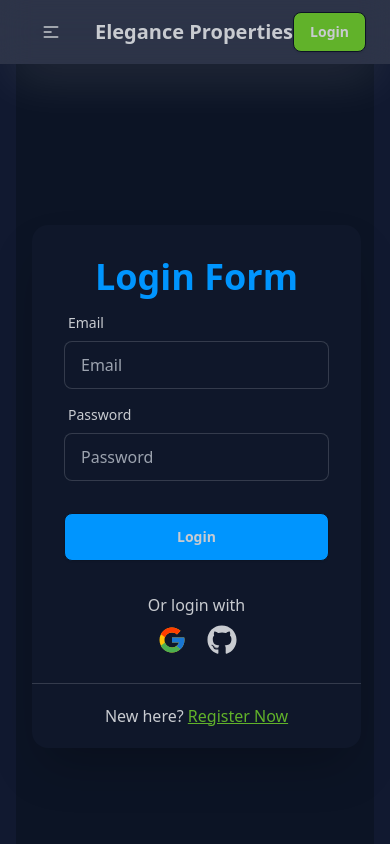
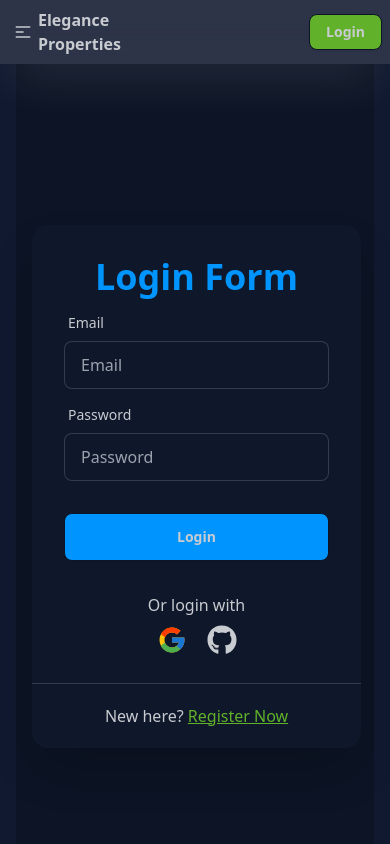
Before and after one commit to rjspyk5/elegance-properties, a React (Vite) app: page /login in a window 390 px wide. Shown: the top 844 px of the page. Built offline with nearby package versions, Linux system fonts and the light colour scheme; no server answers.

Commit message:
make navbar fully responsive and active route focus color change

```diff
--- a/src/Componets/Estates/EstateDetails/EstateDetails.jsx
+++ b/src/Componets/Estates/EstateDetails/EstateDetails.jsx
@@ -34,8 +34,9 @@ export const EstateDetails = () => {
           Description:{" "}
           <span className="font-normal ">{estate.description}</span>
         </p>
-        <div className="flex gap-2 items-center flex-grow">
-          <p className="font-bold ">Facilites:</p>
+        <div className="flex gap-2  flex-grow">
+          <p className="font-bold text-lg ">Facilites:</p>
+
           <div className="flex flex-wrap gap-2">
             {estate.facilities.map((el, index) => (
               <span
@@ -48,7 +49,7 @@ export const EstateDetails = () => {
             ))}
           </div>
         </div>
-        <p className="space-x-2 my-2 font-bold">
+        <p className="space-x-2 my-2 font-bold text-lg">
           Area : <span className="font-normal">{estate.area}</span>
         </p>
         <p className="font-bold text-2xl">Price : {estate.price}</p>
--- a/src/Pages/Login.jsx
+++ b/src/Pages/Login.jsx
@@ -9,7 +9,7 @@ import Swal from "sweetalert2";
 import { Helmet } from "react-helmet-async";
 
 export const Login = () => {
-  const { setuser, logIn, googleSignUp, githubSignUp } =
+  const { setuser, logIn, googleSignUp, githubSignUp, setloading } =
     useContext(AuthContext);
   const location = useLocation();
   const navigate = useNavigate();
--- a/src/SharedComponets/Navbar.jsx
+++ b/src/SharedComponets/Navbar.jsx
@@ -36,11 +36,15 @@ export const Navbar = () => {
     </>
   );
   return (
-    <div className="bg-[#ffffff1e] px-4 md:px-7 shadow-2xl shadow-[#ffffff1e] lg:px-11">
+    <div className="bg-[#ffffff1e]  shadow-2xl shadow-[#ffffff1e] lg:px-11">
       <div className="navbar">
         <div className="navbar-start">
-          <div className="dropdown">
-            <div tabIndex={0} role="button" className="btn btn-ghost lg:hidden">
+          <div className="dropdown ">
+            <div
+              tabIndex={0}
+              role="button"
+              className=" px-1 md:pr-4 btn-ghost lg:hidden"
+            >
               <svg
                 xmlns="http://www.w3.org/2000/svg"
                 className="h-5 w-5"
@@ -63,7 +67,9 @@ export const Navbar = () => {
               {menu}
             </ul>
           </div>
-          <a className="btn btn-ghost text-xl">Elegance Properties</a>
+          <Link to="/" className="font-bold md:text-xl">
+            Elegance Properties
+          </Link>
         </div>
         <div className="navbar-center hidden lg:flex">
           <ul className="menu menu-horizontal px-1">{menu}</ul>
@@ -78,20 +84,26 @@ export const Navbar = () => {
                 }`}
               >
                 <img
-                  className="w-10 rounded-full avatar"
+                  className="md:w-10 w-8 rounded-full avatar"
                   src={user.photoURL}
                   alt="not available"
                 />
               </div>
 
-              <button onClick={logOut} className="btn h-10 bg-second  min-h-4">
+              <button
+                onClick={logOut}
+                className="btn h-9 px-4 md:px-5 md:h-10 bg-second  min-h-4"
+              >
                 Logout
               </button>
             </div>
           ) : loading ? (
             <span className="loading loading-spinner text-info"></span>
           ) : (
-            <Link to="/login" className="btn h-10 bg-second  min-h-4">
+            <Link
+              to="/login"
+              className="btn h-9 px-4 md:px-5 md:h-10 bg-second  min-h-4"
+            >
               Login
             </Link>
           )}
```
